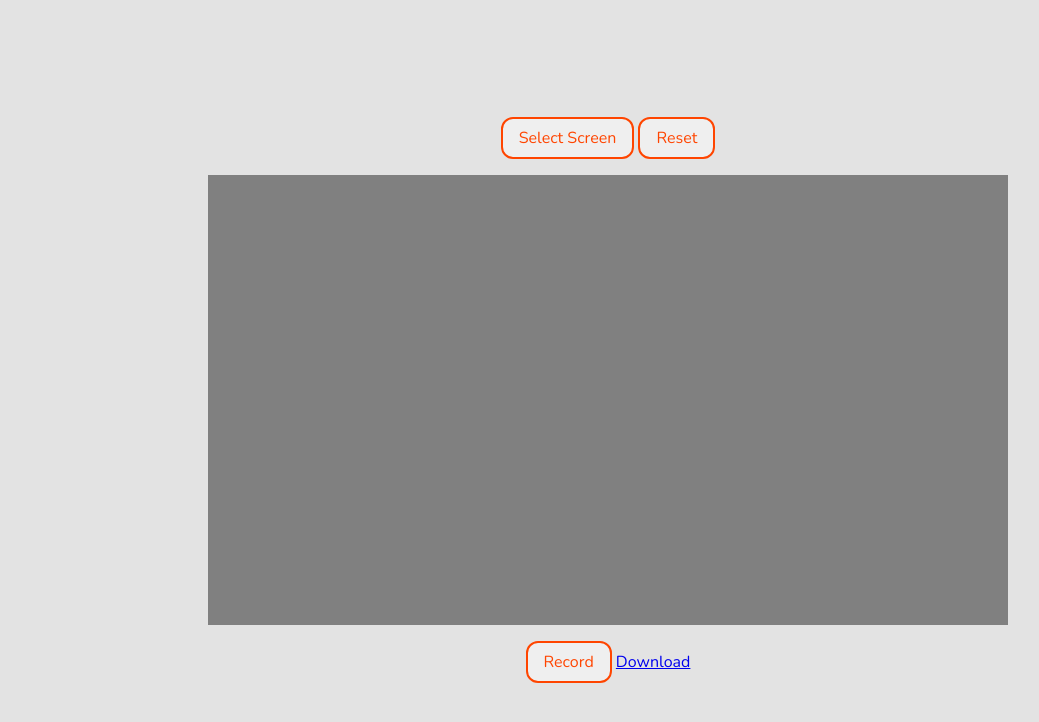
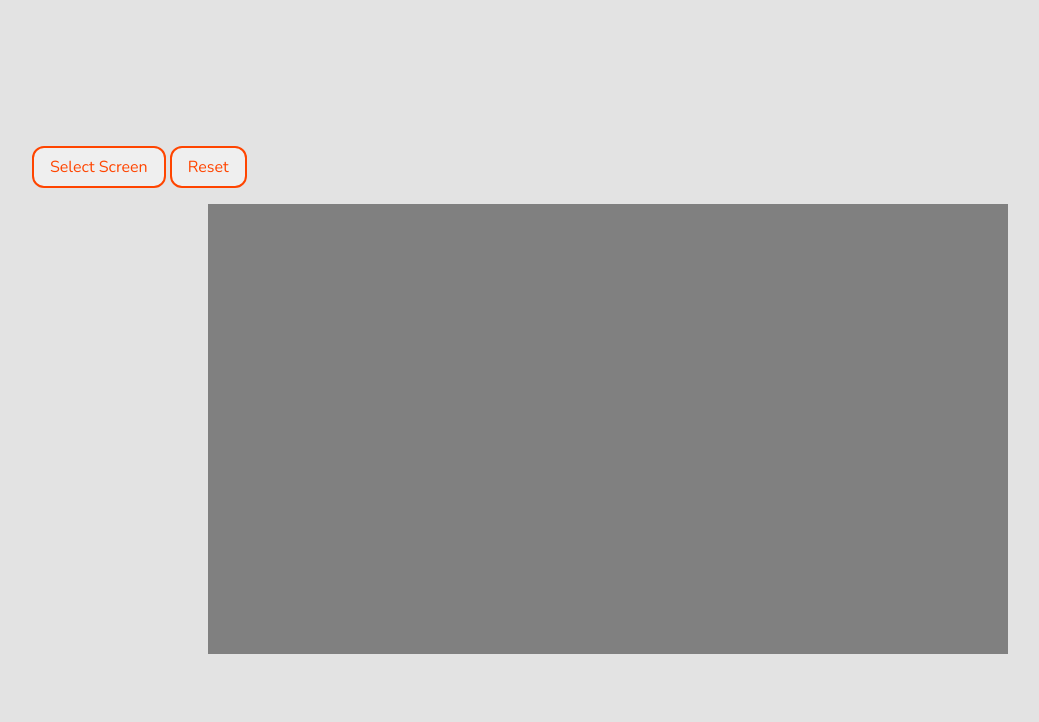
Before and after one commit to Shresht7/Recorder, a Svelte app: page / in a window 1280 px wide. Shown: the top 722 px of the page, without its empty margins (32-1071 px from the left). Built offline with nearby package versions, Linux system fonts and the light colour scheme.

Commit message:
Create ControlBar Component

```diff
--- a/src/App.svelte
+++ b/src/App.svelte
@@ -1,14 +1,12 @@
 <script lang="ts">
   //  Components
   import VideoPreview from "./components/VideoPreview.svelte";
-  import Capture from "./components/Capture.svelte";
-  import Record from "./components/Record.svelte";
+  import ControlPanel from "./components/ControlPanel.svelte";
 </script>
 
 <main>
-  <Capture />
+  <ControlPanel />
   <VideoPreview />
-  <Record />
 </main>
 
 <style>
--- /dev/null
+++ b/src/components/ControlPanel.svelte
@@ -0,0 +1,25 @@
+<script lang="ts">
+    //  Components
+    import Capture from "./Capture.svelte";
+    import Record from "./Record.svelte";
+
+    //  Store
+    import stream from "../library/stream";
+</script>
+
+<div>
+    <Capture />
+    {#if $stream}
+        <Record />
+    {/if}
+</div>
+
+<style>
+    div {
+        width: 100%;
+        display: flex;
+        flex-direction: row;
+        justify-content: space-between;
+        align-items: center;
+    }
+</style>
```
